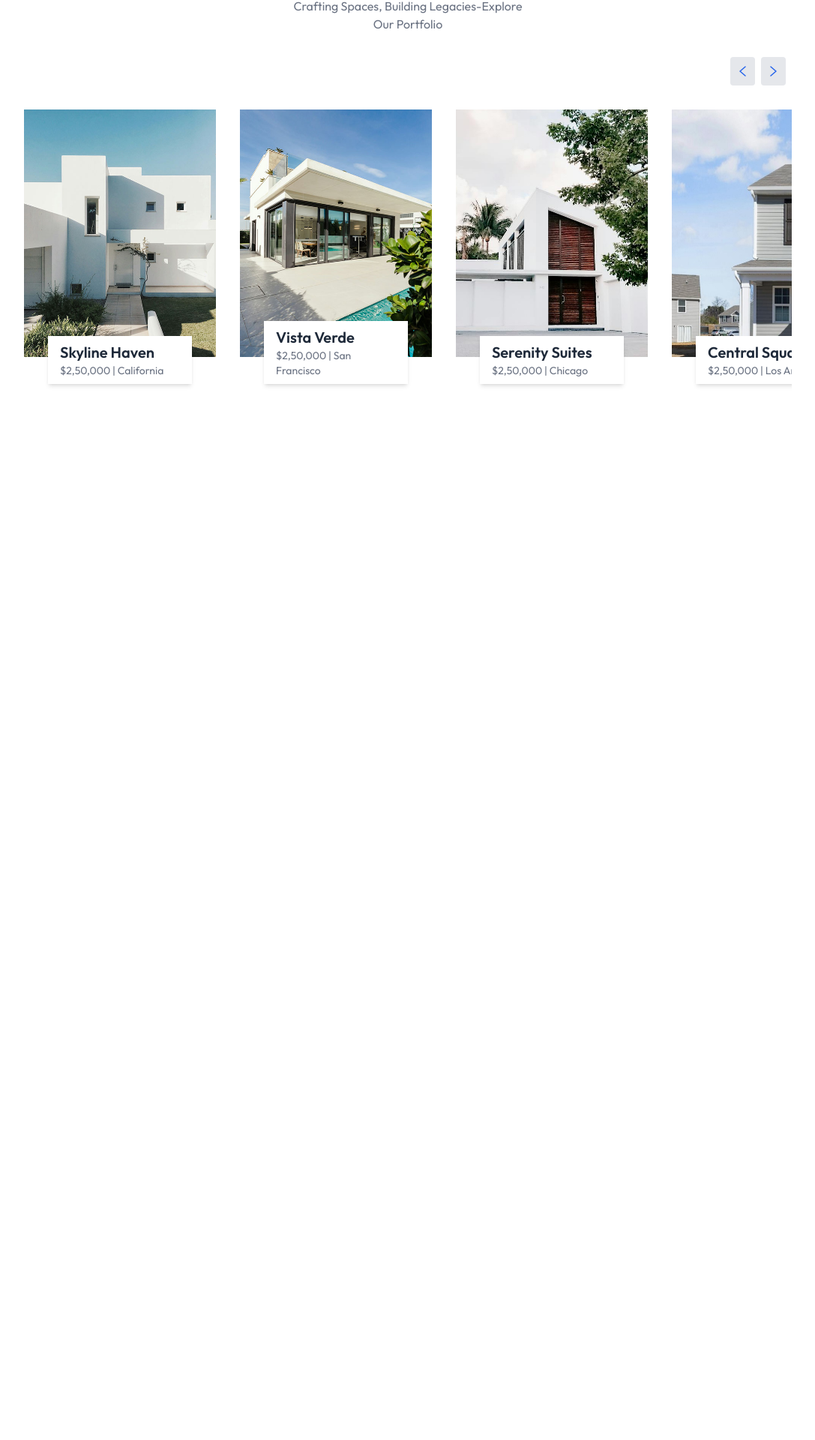
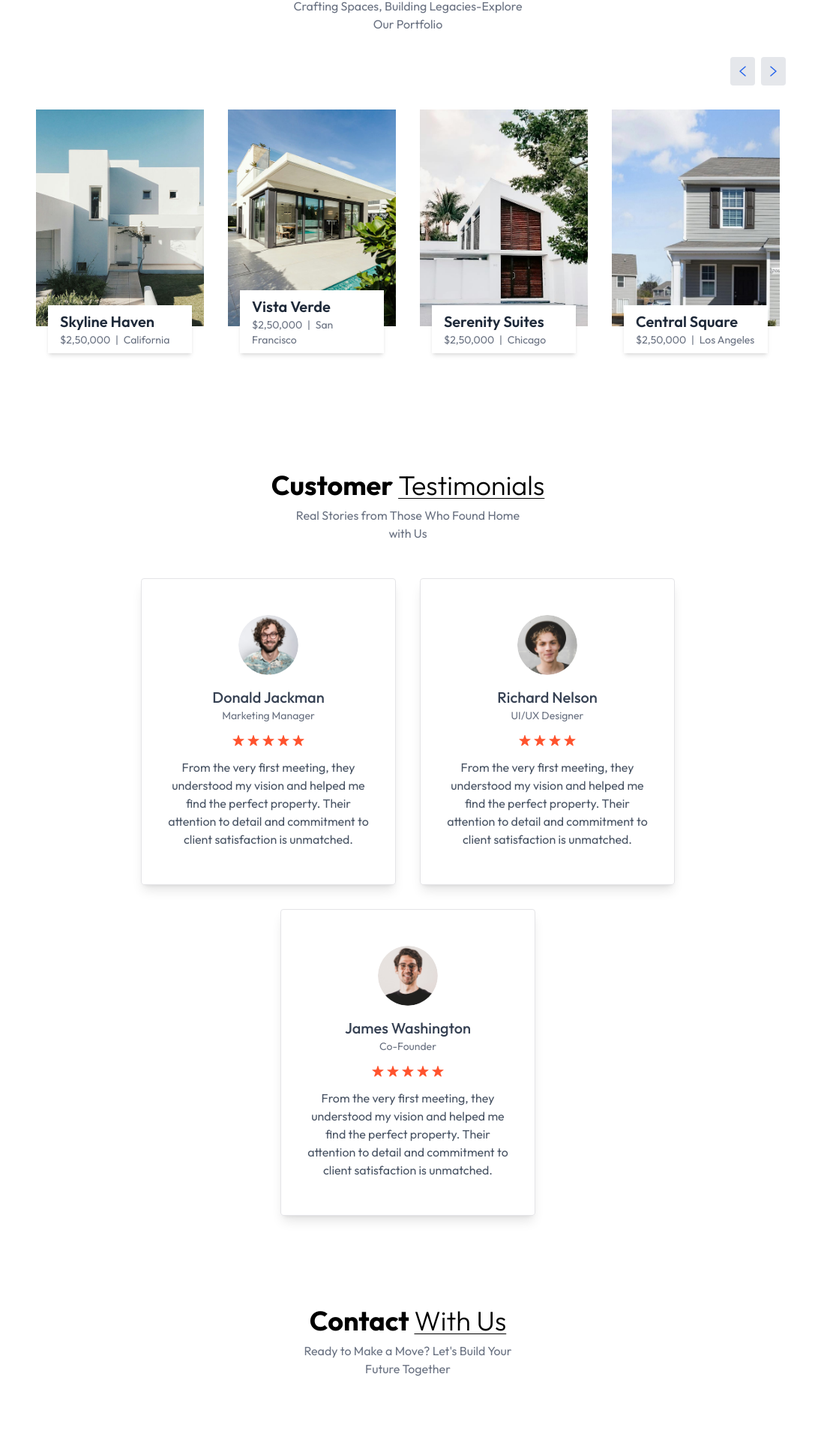
Before and after one commit to Mateoitur/real-estate-repo, a React (Vite) app: page / in a window 1280 px wide. Shown: the part 1820-3740 px from the top of the page at 75% size, without its empty margins (96-1183 px from the left). Before the commit the page ends 2448 px from the top, so only its background shows below. Built offline with nearby package versions, Linux system fonts and the light colour scheme.

Commit message:
Added rest of sections

```diff
--- a/index.html
+++ b/index.html
@@ -1,5 +1,5 @@
 <!doctype html>
-<html lang="en">
+<html lang="en" class="scroll-smooth">
   <head>
     <meta charset="UTF-8" />
     <link rel="icon" type="image/svg+xml" href="/favicon.svg" />
--- a/package.json
+++ b/package.json
@@ -11,8 +11,10 @@
   },
   "dependencies": {
     "@tailwindcss/vite": "^4.1.13",
+    "motion": "^12.23.18",
     "react": "^19.1.1",
     "react-dom": "^19.1.1",
+    "react-toastify": "^11.0.5",
     "tailwindcss": "^4.1.13"
   },
   "devDependencies": {
--- a/src/App.jsx
+++ b/src/App.jsx
@@ -3,13 +3,22 @@ import Navbar from './components/Navbar'
 import Header from './components/Header'
 import About from './components/About'
 import Projects from './components/Projects'
+import Testimonials from './components/Testimonials'
+import Contact from './components/Contact'
+import { ToastContainer } from 'react-toastify';
+import Footer from './components/Footer'
+
 
 const App = () => {
   return (
     <div className='w-full overflow-hidden'>
+      <ToastContainer/>
       <Header/>
       <About/>
       <Projects/>
+      <Testimonials/>
+      <Contact/>
+      <Footer/>
     </div>
   )
 }
--- a/src/components/About.jsx
+++ b/src/components/About.jsx
@@ -29,7 +29,7 @@ const About = () => {
                     <p>Ongoing Projects</p>
                 </div>
             </div>
-            <p className='my-10 max-w-lg'>Lorem ipsum dolor sit amet consectetur adipiscing elit. Quisque faucibus ex sapien vitae pellentesque sem placerat. In id cursus mi pretium tellus duis convallis. Tempus leo eu aenean sed diam urna tempor. Pulvinar vivamus fringilla lacus nec metus bibendum egestas.</p>
+            <p className='my-10 max-w-lg'>Lorem Ipsum is simply dummy text of the printing and typesetting industry. Lorem Ipsum has been the industry's standard dummy text ever since the 1500s, when an unknown printer took a galley of type and scrambled it to make a type specimen book.</p>
             <button className='bg-blue-500 text-white px-8 py-2 rounded'>Learn More</button>
         </div>
       </div>
--- /dev/null
+++ b/src/components/Contact.jsx
@@ -0,0 +1,63 @@
+import React from 'react'
+import { toast } from 'react-toastify';
+
+const Contact = () => {
+
+  const [result, setResult] = React.useState("");
+
+  const onSubmit = async (event) => {
+    event.preventDefault();
+    setResult("Sending....");
+    const formData = new FormData(event.target);
+
+    formData.append("access_key", "17b2d517-804c-4d55-8bc4-47d15769426e");
+
+    const response = await fetch("https://api.web3forms.com/submit", {
+      method: "POST",
+      body: formData
+    });
+
+    const data = await response.json();
+
+    if (data.success) {
+      setResult("");
+      toast.success("Form submitted successfully!")
+      event.target.reset();
+    } else {
+      console.log("Error", data);
+      toast.error(data.message)
+      setResult("");
+    }
+  };
+
+  return (
+    <div className='text-center p-6 py-20 lg:px-32 w-full overflow-hidden' id='Contact'>
+      <h1 className='text-2xl sm:text-4xl font-bold mb-2 text-center'>Contact <span className='underline underline-offset-4 decoration-1 under font-light'>With Us</span></h1>
+      <p className='text-gray-500 mx-auto mb-12 max-w-80 text-center'>Ready to Make a Move? Let's Build Your Future Together</p>
+
+      <form onSubmit={onSubmit} className='max-w-2xl mx-auto text-gray-600 pt-8'>
+        <div className='flex flex-wrap'>
+          <div className='w-full md:w-1/2 text-left'>
+            Full Name
+            <input className='w-full border border-gray-300 rounded py-3 px-4 mt-2' type="text" name='Name' placeholder='Your Name' required/>
+          </div>
+          <div className='w-full md:w-1/2 text-left md:pl-4'>
+            Email
+            <input className='w-full border border-gray-300 rounded py-3 px-4 mt-2' type="email" name='email' placeholder='Your Email' required/>
+          </div>
+        </div>
+
+        <div className='my-6 text-left'>
+          Message
+          <textarea className='w-full border border-gray-300 rounded py-3 px-4 mt-2 h-48 resize-none'
+          name="Message" placeholder='Message' required></textarea>
+        </div>
+        <button className='bg-blue-600 text-white py-2 px-12 mb-10 rounded cursor-pointer'>{result ? result : "Send Message"}</button>
+      </form>
+
+
+    </div>
+  )
+}
+
+export default Contact
--- /dev/null
+++ b/src/components/Footer.jsx
@@ -0,0 +1,39 @@
+import React from 'react'
+import { assets } from '../assets/assets'
+
+const Footer = () => {
+  return (
+    <div className='pt-10 px-4 md:px-20 lg:px-32 bg-gray-900 w-full overflow-hidden' id='Footer'>
+      <div className='container mx-auto flex flex-col md:flex-row justify-between items-start'>
+
+        <div className='w-full md:w-1/3 mb-8 md:mb-0'>
+          <img src={assets.logo_dark} alt="" />
+          <p className='text-gray-400 mt-4'>Lorem Ipsum is simply dummy text of the printing and typesetting industry. Lorem Ipsum has been the industry's standard dummy text.</p>
+        </div>
+
+        <div className='w-full md:w-1/5 mb-8 md:mb-0'>
+          <h3 className='text-white text-lg font-bold mb-4'>Company</h3>
+          <ul className='flex flex-col gap-2 text-gray-400'>
+            <a href="#Header" className='hover:text-white'>Home</a>
+            <a href="#About" className='hover:text-white'>About us</a>
+            <a href="#Contact" className='hover:text-white'>Contact us</a>
+            <a href="#" className='hover:text-white'>Privacy policy</a>
+          </ul>
+        </div>
+
+        <div className='w-full md:w-1/3'>
+          <h3 className='text-white text-lg font-bold mb-4'>Subscribe to our newsletter</h3>
+          <p className='text-gray-400 mb-4 max-w-80'>The latest news, articles and resources, sent to your inbox weekly.</p>
+          <div className='flex gap-2'>
+            <input type="email" placeholder='Enter your email' className='p-2 rounded bg-gray-800 text-gray-400 border border-gray-700 focus:outline-none w-full md:w-auto'/>
+            <button className='py-2 px-4 rounded bg-blue-500 text-white'>Subscirbe</button>
+          </div>
+        </div>
+      </div>
+
+      <div className='border-t border-gray-700 py-4 mt-10 text-center text-gray-500'>Copyright 2024 © GreatStack. All Right Reserved.</div>
+    </div>
+  )
+}
+
+export default Footer
--- a/src/components/Projects.jsx
+++ b/src/components/Projects.jsx
@@ -2,81 +2,78 @@ import React, { useEffect, useState } from 'react'
 import { assets, projectsData } from '../assets/assets'
 
 const Projects = () => {
-
   const [currentIndex, setCurrentIndex] = useState(0);
   const [cardsToShow, setCardsToShow] = useState(1);
 
-useEffect(()=>{
-const updateCardsToShow = ()=>{
-  if(window.innerWidth >= 1024){
-    setCardsToShow(projectsData.length);
-  }else{
-    setCardsToShow(1)
+  useEffect(() => {
+    const updateCardsToShow = () => {
+      // sm breakpoint (>=640px) shows 4 cards due to sm:w-1/4
+      if (window.innerWidth >= 640) {
+        setCardsToShow(4);
+      } else {
+        setCardsToShow(1);
       }
     };
+    updateCardsToShow();
+    window.addEventListener('resize', updateCardsToShow);
+    return () => window.removeEventListener('resize', updateCardsToShow);
+  }, []);
 
-  updateCardsToShow();
+  const maxIndex = Math.max(0, projectsData.length - cardsToShow);
 
-  window.addEventListener('resize', updateCardsToShow);
-  return ()=> window.removeEventListener('resize', updateCardsToShow);
+  const nextProject = () => {
+    setCurrentIndex((prev) => (prev >= maxIndex ? 0 : prev + 1));
+  };
 
-
-},[])
-
-const nextProject = ()=>{
-  setCurrentIndex((prevIndex) => (prevIndex + 1) % projectsData.length)
-}
-
-const prevProject = ()=>{
-  setCurrentIndex((prevIndex) => prevIndex === 0 ? projectsData.length - 1 : prevIndex - 1)
-}
+  const prevProject = () => {
+    setCurrentIndex((prev) => (prev <= 0 ? maxIndex : prev - 1));
+  };
 
   return (
-    <div className='container mx-auto py-4 pt-20 px-6 md:px-20 lg:px-32 my-20 w-full overflow-hidden'
-    id='Projects'>
-      <h1 className='text-2xl sm:text-4xl font-bold mb-2 text-center'>Projects <span className='underline underline-offset-4 decoration-1 under font-light'>Completed</span></h1>
-      <p className='text-center text-gray-500 mb-8 max-w-80 mx-auto'>Crafting Spaces, Building Legacies-Explore Our Portfolio</p>
+    <div
+      className="container mx-auto py-4 pt-20 px-6 md:px-20 lg:px-32 my-20 w-full overflow-hidden"
+      id="Projects"
+    >
+      <h1 className="text-2xl sm:text-4xl font-bold mb-2 text-center">
+        Projects <span className="underline underline-offset-4 decoration-1 under font-light">Completed</span>
+      </h1>
+      <p className="text-center text-gray-500 mb-8 max-w-80 mx-auto">
+        Crafting Spaces, Building Legacies-Explore Our Portfolio
+      </p>
 
       {/* Slider Buttons */}
-
-    <div className='flex justify-end items-center mb-8'>
-        <button onClick={prevProject}
-        className='cursor-pointer p-3 bg-gray-200 rounded mr-2' aria-label='Previous Project'>
+      <div className="flex justify-end items-center mb-8">
+        <button onClick={prevProject} className="cursor-pointer p-3 bg-gray-200 rounded mr-2" aria-label="Previous Project">
           <img src={assets.left_arrow} alt="Previous" />
         </button>
-
-        <button onClick={nextProject}
-        className='cursor-pointer p-3 bg-gray-200 rounded mr-2' aria-label='Next Project'>
+        <button onClick={nextProject} className="cursor-pointer p-3 bg-gray-200 rounded mr-2" aria-label="Next Project">
           <img src={assets.right_arrow} alt="Next" />
         </button>
-
       </div>
 
       {/* Project Slider Container */}
-
-    <div className='overflow-hidden'>
-        <div className='flex gap-8 transition-transform duration-500 ease-in-out'
-        style={{transform: `translateX(-${(currentIndex * 100)/ cardsToShow}%)`}}
+      <div className="overflow-hidden">
+        {/* CHANGE: remove gap-8 -> gap-0 so translate aligns exactly */}
+        <div
+          className="flex gap-0 transition-transform duration-500 ease-in-out"
+          style={{ transform: `translateX(-${(currentIndex * 100) / cardsToShow}%)` }}
         >
-          {projectsData.map((project, index)=>(
-            <div key={index} className='relative flex-shrink-0 w-full sm:w-1/4'>
-              <img src={project.image} alt={project.title} className='w-full h-auto mb-14'/>
-              <div className='absolute left-0 right-0 bottom-5 flex justify-center'>
-                <div className='inline-block bg-white w-3/4 px-4 py-2 shadow-md'>
-                  <h2 className='text-xl font-semibold text-gray-800'>
-                    {project.title}
-                  </h2>
-                  <p className='text-gray-500 text-sm'>
-                    {project.price} <span> | </span> {project.location}
+          {projectsData.map((project, index) => (
+            // CHANGE: add horizontal padding so spacing looks like the old gap
+            <div key={index} className="relative flex-shrink-0 w-full sm:w-1/4 px-4">
+              <img src={project.image} alt={project.title} className="w-full h-auto mb-14" />
+              <div className="absolute left-0 right-0 bottom-5 flex justify-center">
+                <div className="inline-block bg-white w-3/4 px-4 py-2 shadow-md">
+                  <h2 className="text-xl font-semibold text-gray-800">{project.title}</h2>
+                  <p className="text-gray-500 text-sm">
+                    {project.price} <span className='px-1'> | </span> {project.location}
                   </p>
                 </div>
-
               </div>
             </div>
           ))}
         </div>
       </div>
-
     </div>
   )
 }
--- /dev/null
+++ b/src/components/Testimonials.jsx
@@ -0,0 +1,29 @@
+import React from 'react'
+import { assets, testimonialsData } from '../assets/assets'
+
+const Testimonials = () => {
+  return (
+    <div className='container mx-auto py-10 lg:px-32 w-full overflow-hidden' id='Testimonials'>
+      <h1 className='text-2xl sm:text-4xl font-bold mb-2 text-center'>Customer <span className='underline underline-offset-4 decoration-1 under font-light'>Testimonials</span></h1>
+      <p className='text-gray-500 mx-auto mb-12 max-w-80 text-center'>Real Stories from Those Who Found Home with Us</p>
+
+      <div className='flex flex-wrap justify-center gap-8'>
+        {testimonialsData.map((testimonial, index)=>(
+          <div key={index} className='max-w-[340px] border border-zinc-200 shadow-lg rounded px-8 py-12 text-center'>
+            <img className='w-20 h-20 rounded-full mx-auto mb-4' src={testimonial.image} alt={testimonial.alt} />
+            <h2 className='text-xl text-gray-700 font-medium'>{testimonial.name}</h2>
+            <p className='text-gray-500 mb-4 text-sm'>{testimonial.title}</p>
+            <div className='flex justify-center gap-1 text-red-500 mb-4'>
+              {Array.from({length: testimonial.rating}, (item, index)=>(
+                <img key={index} src={assets.star_icon} alt="" />
+              ))}
+            </div>
+            <p className='text-gray-600'>{testimonial.text}</p>
+          </div>
+        ))}
+      </div>
+    </div>
+  )
+}
+
+export default Testimonials
```
Also changed, not shown: src/components/Navbar.jsx (+7 -4 lines), 1 other file (tests, documents, lock files or other folders). Lines whose indentation alone changed are shown as unchanged.
